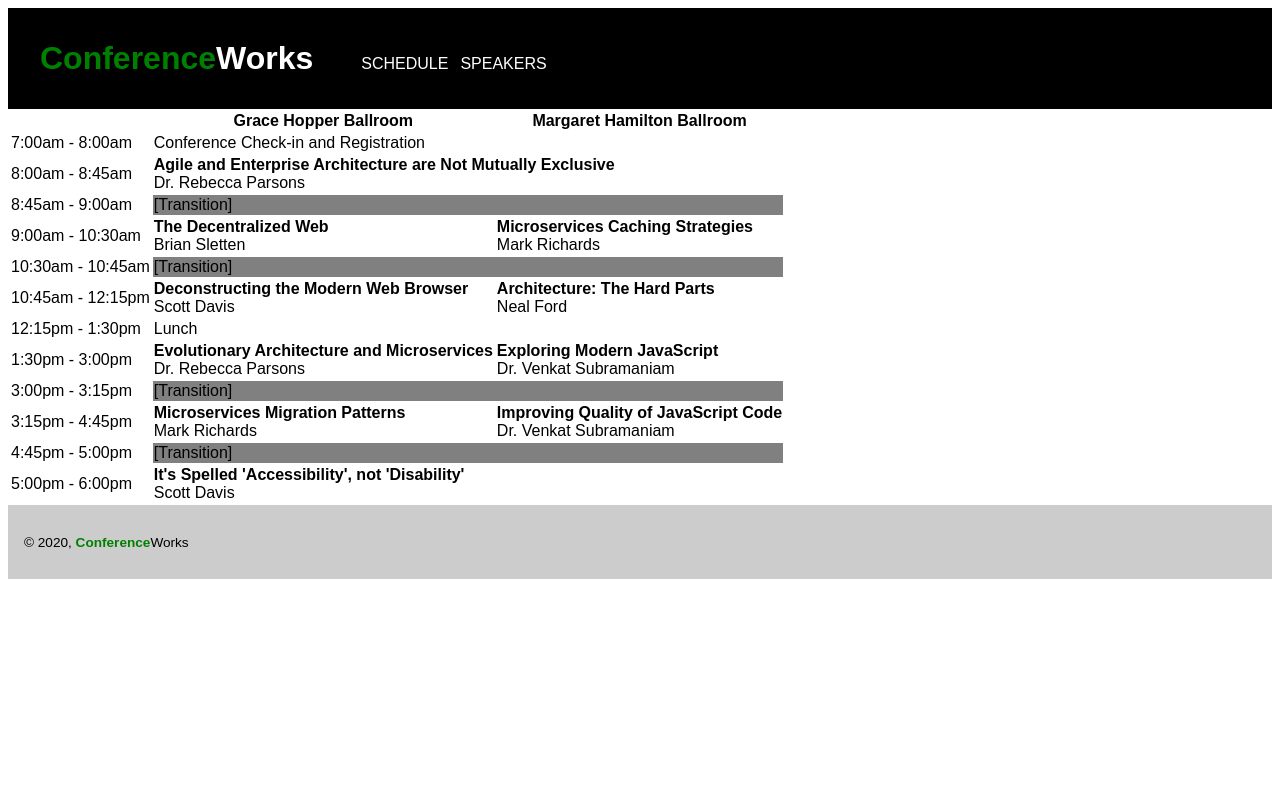
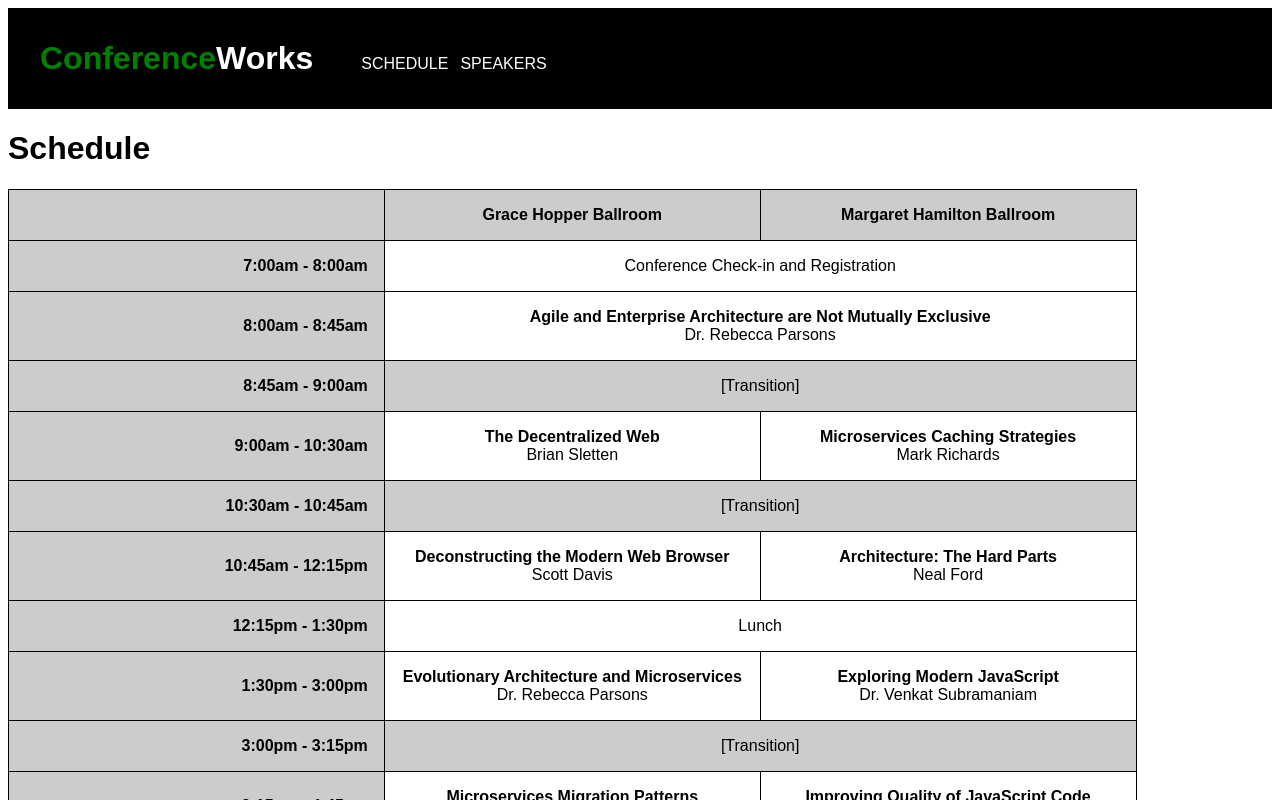
Before and after one commit to SeanLuckett/conference_works_react, a React (Create React App) app: page /schedule in a window 1280 px wide. Shown: the top 800 px of the page. Built offline with nearby package versions, Linux system fonts and the light colour scheme.

Commit message:
Styles Schedule and ScheduleSession

```diff
--- a/src/components/Schedule/Schedule.js
+++ b/src/components/Schedule/Schedule.js
@@ -1,6 +1,8 @@
-import React from 'react';
+import React, { Fragment } from 'react';
 
 import ScheduleSession from '../ScheduleSession/ScheduleSession';
+import './Schedule.module.css';
+
 import json from './scheduleData';
 
 export default class Schedule extends React.Component {
@@ -16,6 +18,9 @@ export default class Schedule extends React.Component {
 
   render() {
     return (
+      <Fragment>
+        <h1>Schedule</h1>
+
         <table>
           <thead>
             <tr>
@@ -28,6 +33,7 @@ export default class Schedule extends React.Component {
             {this.buildRows()}
           </tbody>
         </table>
+      </Fragment>
     )
   }
 };
--- /dev/null
+++ b/src/components/Schedule/Schedule.module.css
@@ -0,0 +1,11 @@
+table {
+  border: 1px solid black;
+  border-collapse: collapse;
+}
+
+table th {
+  border: 1px solid black;
+  background-color: #ccc;
+  padding: 1em;
+  width: 33%;
+}
--- a/src/components/ScheduleSession/ScheduleSession.module.css
+++ b/src/components/ScheduleSession/ScheduleSession.module.css
@@ -1,3 +1,16 @@
 .TransitionSession {
-  background: gray;
+  background: #ccc;
 }
+
+td:first-child {
+  text-align: right;
+  font-weight: bold;
+  background: #ccc;
+}
+
+td {
+  border: 1px solid black;
+  text-align: center;
+  padding: 1em;
+  width: 33%;
+}
```
Lines whose indentation alone changed are shown as unchanged.
